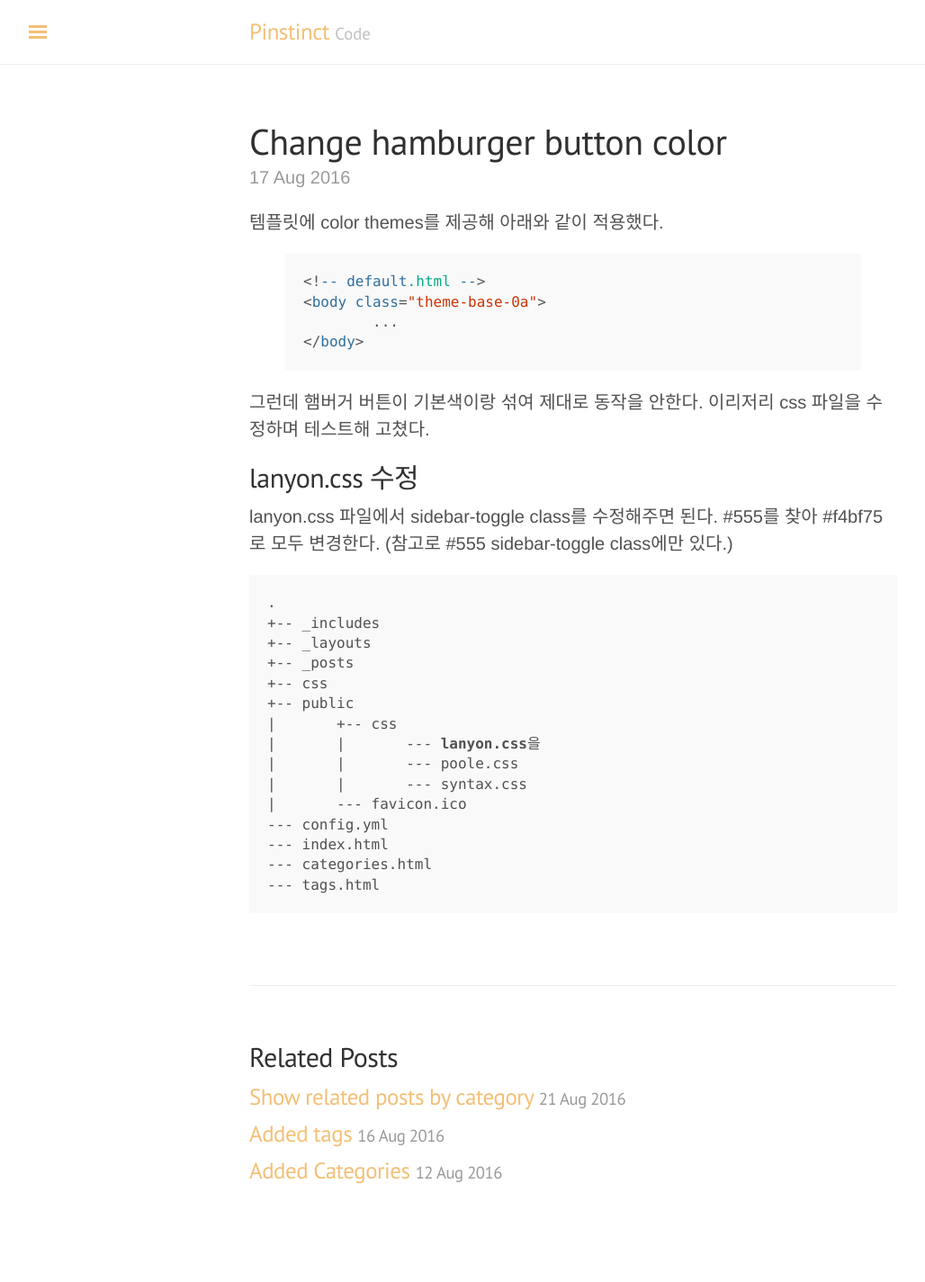
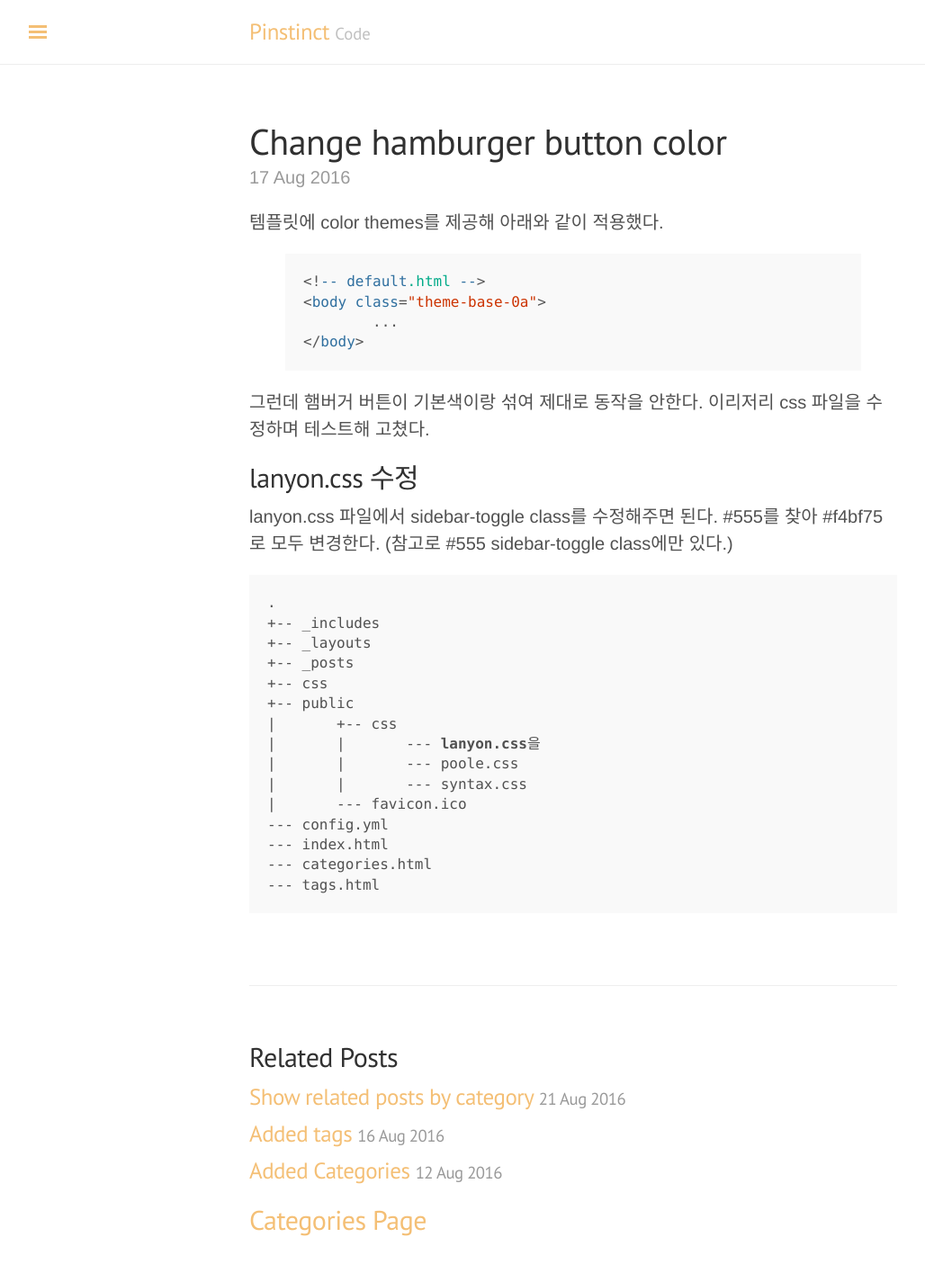
Before and after one commit to pinstinct/pinstinct.github.com, a Jekyll site: the page built from _posts/2016-08-17-jekyll-blog-3.md, in a window 1280 px wide. Shown: the whole page at 90% size, without its empty margins (3-1031 px from the left). Built offline with Jekyll 4.4.1, drawn with Linux system fonts in a browser that asks for light colours; before the commit the page ends 1377 px from its top, so only the background shows below that.

Commit message:
added go to Categories page button

```diff
--- a/_layouts/post.html
+++ b/_layouts/post.html
@@ -35,5 +35,8 @@ layout: default
         {% endfor %}
       {% if hasSimilar.size > 0 %}
     </ul>
+    <h2 class="related-posts">
+    <a href="{{ site.baseurl }}/categories">Categories Page</a>
+    </h2>
   {% endif %}
 </div>
```
